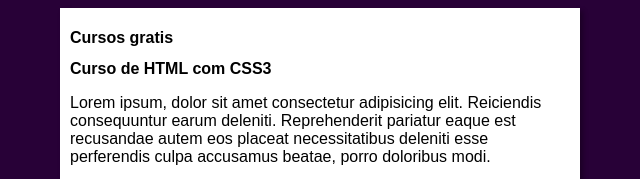
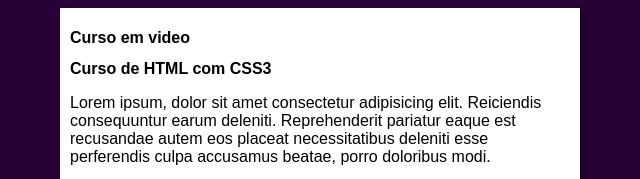
Before and after one commit to dgonzaganeto/projeto-site, a plain HTML site: page index.html in a window 1280 px wide. Shown: the top 179 px of the page, 320-960 px from the left. Drawn offline with Linux system fonts and the light colour scheme.

Commit message:
Update index.html

```diff
--- a/index.html
+++ b/index.html
@@ -10,7 +10,7 @@
 <body>
     <main>
         <header>
-            <h1>Cursos gratis</h1>
+            <h1>Curso em video</h1>
         </header>
         <article>
             <h2>Curso de HTML com CSS3</h2>
```
